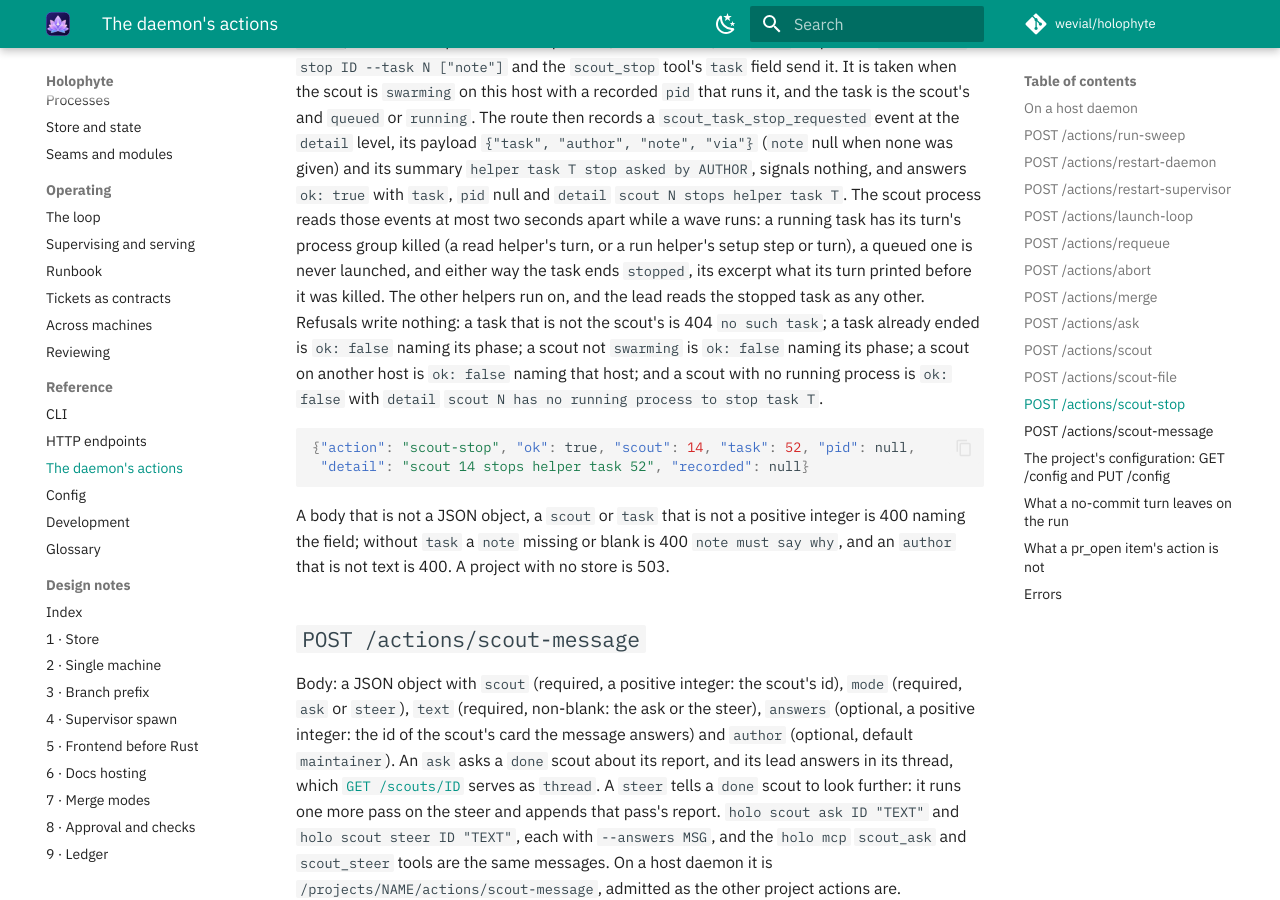
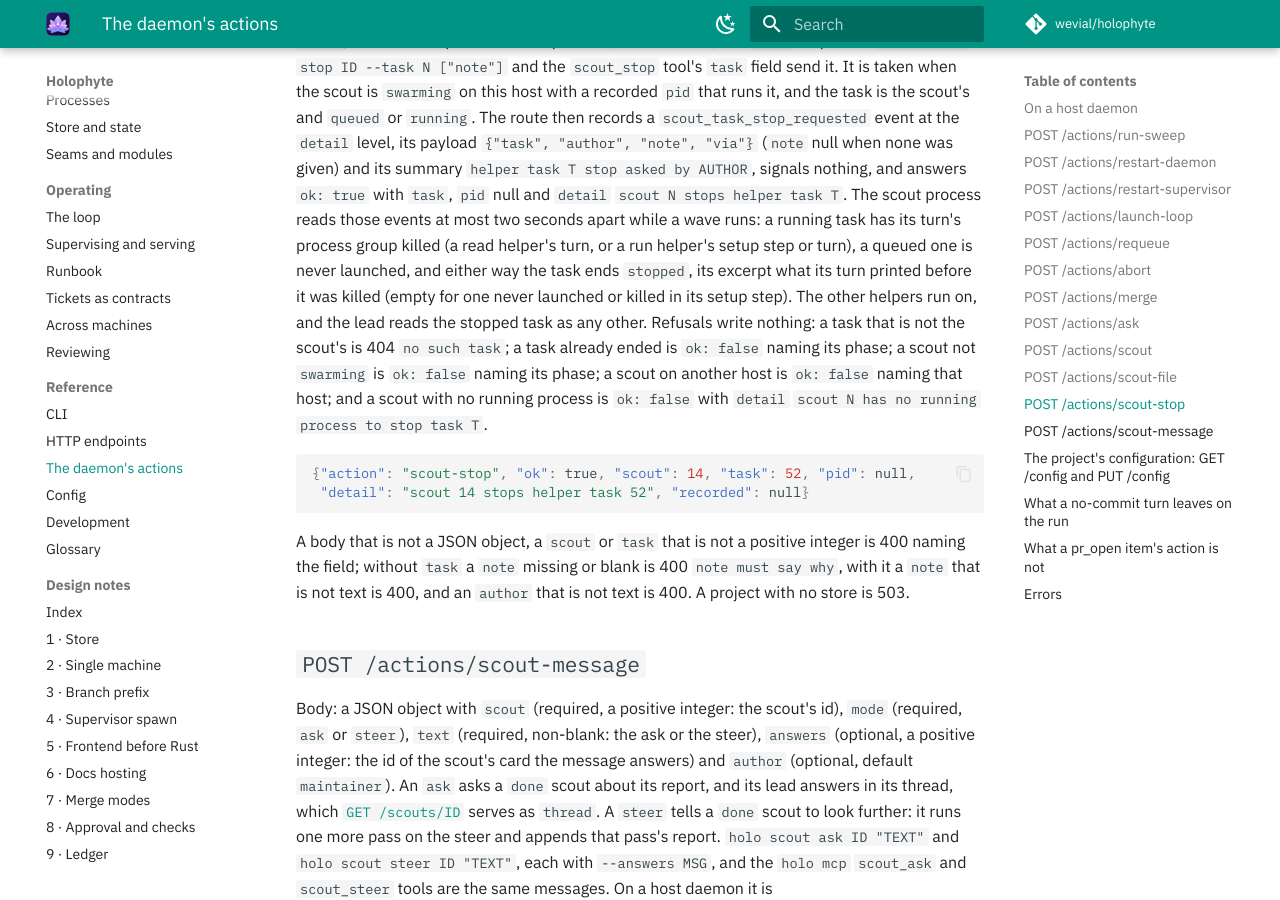
Before and after one commit to wevial/holophyte, an MkDocs documentation site: the page built from docs/reference/daemon.md, in a window 1280 px wide and 900 px high, scrolled down 10097 px. Built offline with MkDocs 1.6.1 and Material for MkDocs 9.7.7, drawn with Linux system fonts in a browser that asks for light colours; comment, search, counter and statistics services are not loaded.

Commit message:
docs(scout): name the optional note and the setup-step excerpt of a task stop (HOLO-553)
ADDRESS: README form puts the note optional, as with --task N.
ADDRESS: daemon.md names the 400 for a non-text note with task and the empty excerpt of a task killed in setup.
DECLINE: a queued task asked to stop less than one poll before its slot launches and is killed at the next poll; the two-second poll is the ticket's contract.
DECLINE: route probes stay on the whole-scout tracker; a probe killed for one task would mark the route down for every helper.

```diff
--- a/docs/reference/daemon.md
+++ b/docs/reference/daemon.md
@@ -503,7 +503,8 @@ nothing, and answers `ok: true` with `task`, `pid` null and `detail`
 most two seconds apart while a wave runs: a running task has its turn's
 process group killed (a read helper's turn, or a run helper's setup step
 or turn), a queued one is never launched, and either way the task ends
-`stopped`, its excerpt what its turn printed before it was killed. The
+`stopped`, its excerpt what its turn printed before it was killed (empty
+for one never launched or killed in its setup step). The
 other helpers run on, and the lead reads the stopped task as any other.
 Refusals write nothing: a task that is not the scout's is 404 `no such
 task`; a task already ended is `ok: false` naming its phase; a scout not
@@ -518,8 +519,8 @@ false` with `detail` `scout N has no running process to stop task T`.
 
 A body that is not a JSON object, a `scout` or `task` that is not a
 positive integer is 400 naming the field; without `task` a `note` missing
-or blank is 400 `note must say why`, and an `author` that is not text is
-400. A project with no store is 503.
+or blank is 400 `note must say why`, with it a `note` that is not text is
+400, and an `author` that is not text is 400. A project with no store is 503.
 
 ## `POST /actions/scout-message`
 
```
Also changed, not shown: README.md (+1 -1 lines).
